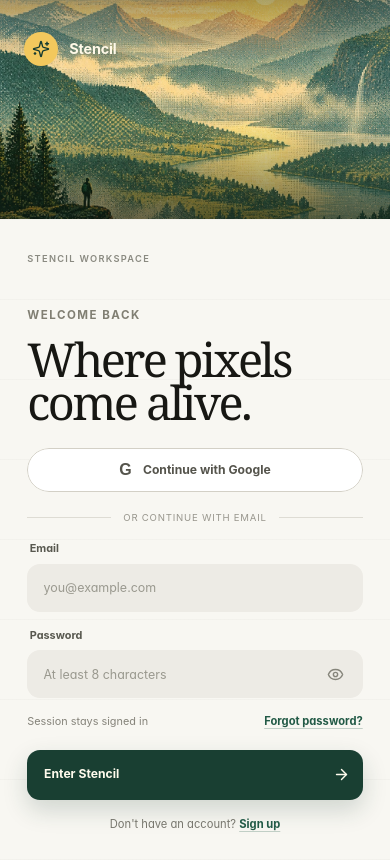
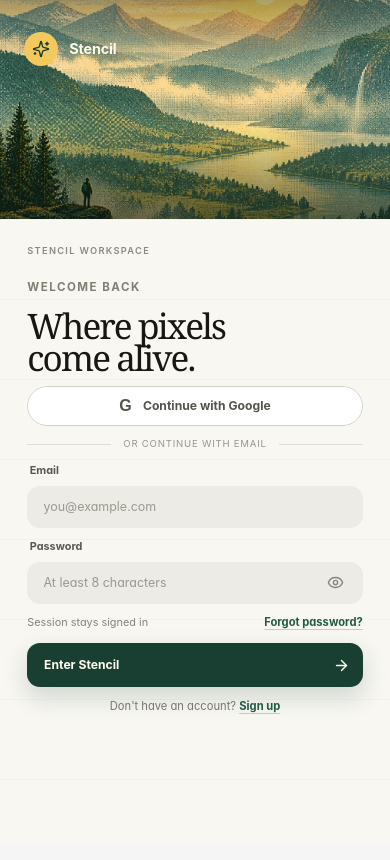
Before and after one commit to ashanviii/RasterLab, a React (Vite) app: page / in a window 390 px wide. Built offline with nearby package versions, Linux system fonts and the light colour scheme; no server answers.

Commit message:
Make authentication layout fill the viewport

```diff
--- a/src/index.css
+++ b/src/index.css
@@ -139,32 +139,28 @@
 }
 
 .auth-shell {
-  min-height: 100%;
-  padding: clamp(0.75rem, 2vw, 1.5rem);
+  width: 100%;
+  height: 100dvh;
+  min-height: 0;
   display: grid;
-  place-items: center;
-  overflow: auto;
-  background:
-    radial-gradient(circle at 12% 8%, rgba(239, 188, 82, 0.16), transparent 26rem),
-    #e9e8e2;
+  overflow: hidden;
+  background: #f8f7f2;
   color: #171713;
 }
 
 .auth-card {
-  width: min(1180px, 100%);
-  min-height: min(760px, calc(100vh - 3rem));
+  width: 100%;
+  height: 100dvh;
+  min-height: 0;
   display: grid;
   grid-template-columns: minmax(0, 0.95fr) minmax(440px, 1.05fr);
   overflow: hidden;
-  border: 1px solid rgba(29, 31, 24, 0.12);
-  border-radius: 28px;
   background: #f8f7f2;
-  box-shadow: 0 35px 90px rgba(28, 29, 24, 0.18);
 }
 
 .auth-art {
   position: relative;
-  min-height: 640px;
+  min-height: 0;
   overflow: hidden;
   background: #1d4b3f;
 }
@@ -244,6 +240,7 @@
 }
 
 .auth-panel {
+  min-height: 0;
   display: grid;
   background:
     linear-gradient(rgba(35, 36, 30, 0.025) 1px, transparent 1px),
@@ -252,10 +249,11 @@
 }
 
 .auth-panel-inner {
-  width: min(500px, 100%);
-  min-height: 100%;
+  width: min(520px, 100%);
+  height: 100%;
+  min-height: 0;
   margin: 0 auto;
-  padding: clamp(2rem, 5.5vw, 4.5rem);
+  padding: clamp(1.5rem, 3.5vh, 2.75rem) clamp(2rem, 5vw, 4.5rem);
   display: flex;
   flex-direction: column;
 }
@@ -285,7 +283,7 @@
 }
 
 .auth-copy {
-  margin-top: clamp(3rem, 7vh, 5.5rem);
+  margin-top: clamp(1.5rem, 4vh, 3rem);
   animation: auth-rise 420ms cubic-bezier(0.16, 1, 0.3, 1);
 }
 
@@ -301,7 +299,7 @@
 .auth-copy h1 {
   margin: 0;
   font-family: Georgia, 'Times New Roman', serif;
-  font-size: clamp(2.7rem, 5vw, 4.4rem);
+  font-size: clamp(2.35rem, min(4.2vw, 7vh), 3.6rem);
   font-weight: 400;
   line-height: 0.91;
   letter-spacing: -0.055em;
@@ -313,14 +311,14 @@
 
 .auth-description {
   max-width: 390px;
-  margin: 1.25rem 0 0;
+  margin: 0.9rem 0 0;
   color: #6f6f66;
   font-size: 0.85rem;
   line-height: 1.65;
 }
 
 .auth-form {
-  margin-top: 2.25rem;
+  margin-top: clamp(1rem, 2.5vh, 1.75rem);
 }
 
 .auth-google {
@@ -625,7 +623,7 @@
 
 .auth-footer {
   margin-top: auto;
-  padding-top: 2.5rem;
+  padding-top: 1.25rem;
   display: flex;
   align-items: center;
   gap: 0.45rem;
@@ -660,24 +658,95 @@
   to { transform: scale(1.04); opacity: 1; }
 }
 
+@media (max-height: 760px) and (min-width: 821px) {
+  .auth-panel-inner {
+    padding-top: 1rem;
+    padding-bottom: 1rem;
+  }
+
+  .auth-copy {
+    margin-top: 0.75rem;
+  }
+
+  .auth-eyebrow {
+    margin-bottom: 0.4rem;
+  }
+
+  .auth-copy h1 {
+    font-size: 2.4rem;
+    line-height: 0.94;
+  }
+
+  .auth-description {
+    margin-top: 0.55rem;
+    font-size: 0.76rem;
+    line-height: 1.4;
+  }
+
+  .auth-form {
+    margin-top: 0.8rem;
+  }
+
+  .auth-google,
+  .auth-google-button {
+    min-height: 40px;
+    height: 40px;
+  }
+
+  .auth-divider {
+    margin-top: 0.7rem;
+  }
+
+  .auth-field {
+    margin-top: 0.55rem;
+  }
+
+  .auth-field > span:first-child {
+    margin-bottom: 0.3rem;
+  }
+
+  .auth-field input {
+    height: 42px;
+  }
+
+  .auth-form-row,
+  .auth-terms {
+    margin-top: 0.6rem;
+  }
+
+  .auth-submit {
+    height: 44px;
+    margin-top: 0.75rem;
+  }
+
+  .auth-switch {
+    margin-top: 0.6rem;
+  }
+
+  .auth-footer {
+    display: none;
+  }
+}
+
 @media (max-width: 820px) {
   .auth-shell {
-    display: block;
-    padding: 0;
+    height: 100dvh;
     background: #f8f7f2;
   }
 
   .auth-card {
-    min-height: 100vh;
+    height: 100dvh;
+    min-height: 0;
     grid-template-columns: 1fr;
+    grid-template-rows: minmax(145px, 26dvh) minmax(0, 1fr);
     border: 0;
     border-radius: 0;
     box-shadow: none;
   }
 
   .auth-art {
-    min-height: 230px;
-    height: 32vh;
+    min-height: 0;
+    height: auto;
   }
 
   .auth-art-caption {
@@ -685,27 +754,17 @@
   }
 
   .auth-panel-inner {
-    min-height: 68vh;
-    padding: 1.5rem clamp(1.25rem, 7vw, 3rem) 1.75rem;
+    height: 100%;
+    min-height: 0;
+    padding: 1rem clamp(1.25rem, 7vw, 3rem);
   }
 
   .auth-copy {
-    margin-top: 2rem;
+    margin-top: 0.75rem;
   }
 
   .auth-copy h1 {
-    font-size: clamp(2.55rem, 12vw, 3.6rem);
-  }
-}
-
-@media (max-width: 420px) {
-  .auth-art {
-    min-height: 185px;
-    height: 26vh;
-  }
-
-  .auth-panel-inner {
-    min-height: 74vh;
+    font-size: clamp(2.15rem, 9vw, 3rem);
   }
 
   .auth-description {
@@ -713,11 +772,55 @@
   }
 
   .auth-form {
-    margin-top: 1.55rem;
+    margin-top: 0.85rem;
+  }
+
+  .auth-google,
+  .auth-google-button {
+    min-height: 40px;
+    height: 40px;
+  }
+
+  .auth-divider {
+    margin-top: 0.7rem;
+  }
+
+  .auth-field,
+  .auth-form-row,
+  .auth-terms {
+    margin-top: 0.65rem;
+  }
+
+  .auth-field input {
+    height: 42px;
+  }
+
+  .auth-submit {
+    height: 44px;
+    margin-top: 0.8rem;
+  }
+
+  .auth-switch {
+    margin-top: 0.65rem;
   }
 
   .auth-footer {
     display: none;
+  }
+}
+
+@media (max-width: 420px) {
+  .auth-art {
+    min-height: 0;
+    height: auto;
+  }
+
+  .auth-panel-inner {
+    min-height: 0;
+  }
+
+  .auth-form {
+    margin-top: 0.75rem;
   }
 }
 
```
